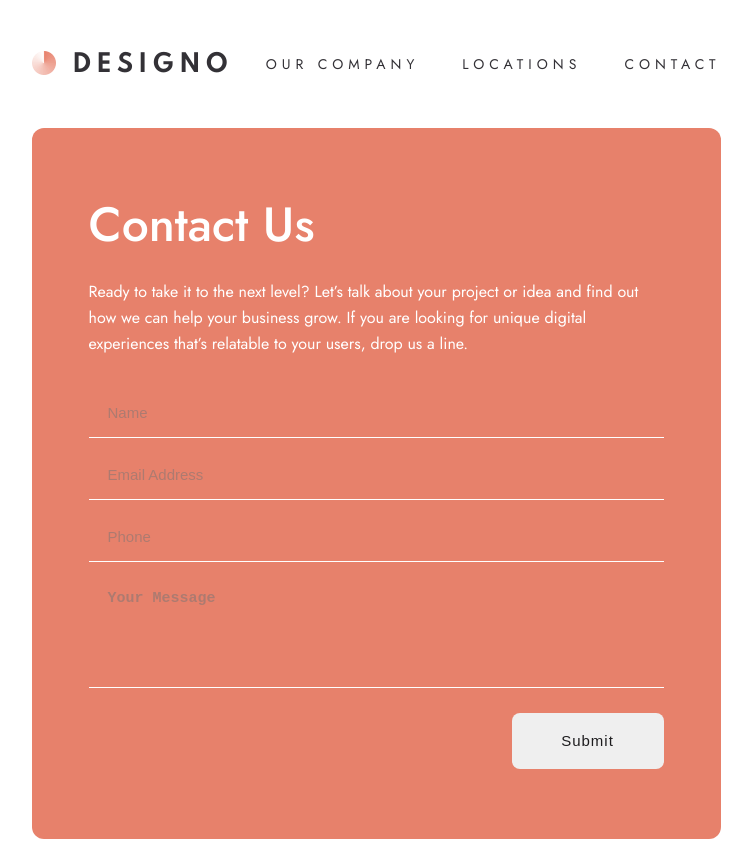
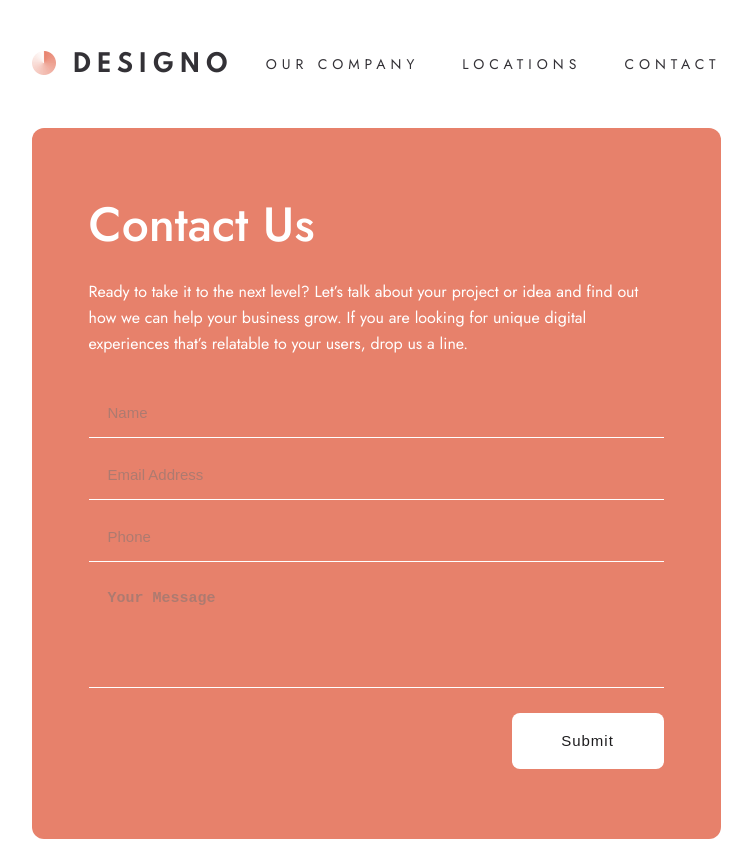
Before and after one commit to pierrolabo/designomultipagewebsite, a React (Create React App) app: page /contact in a window 1280 px wide. Shown: the top 841 px of the page, without its empty margins (264-1016 px from the left). Built offline with nearby package versions, Linux system fonts and the light colour scheme.

Commit message:
fix button color on safari

```diff
--- a/src/components/ContactForm/ContactForm.scss
+++ b/src/components/ContactForm/ContactForm.scss
@@ -204,6 +204,8 @@
             letter-spacing: 1px;
             color: $brand-primary-black;
             font-weight: 500;
+            -webkit-appearance: button;
+            background-color: #fff;
             &:hover {
                 cursor: pointer;
                 background-color: $brand-secondary-light-peach;
--- a/src/components/Cta/Cta.scss
+++ b/src/components/Cta/Cta.scss
@@ -108,6 +108,8 @@
             font-weight: 500;
             text-transform: uppercase;
             margin-top: 24px;
+            -webkit-appearance: button;
+            background-color: #fff;
             &:hover {
                 cursor: pointer;
                 background-color: $brand-secondary-light-peach;
--- a/src/components/Hero/Hero.scss
+++ b/src/components/Hero/Hero.scss
@@ -96,6 +96,7 @@
             border: none;
             border-radius: 8px;
             -webkit-appearance: button;
+            background-color: #fff;
             &:hover {
                 cursor: pointer;
                 background-color: $brand-secondary-light-peach;
```
